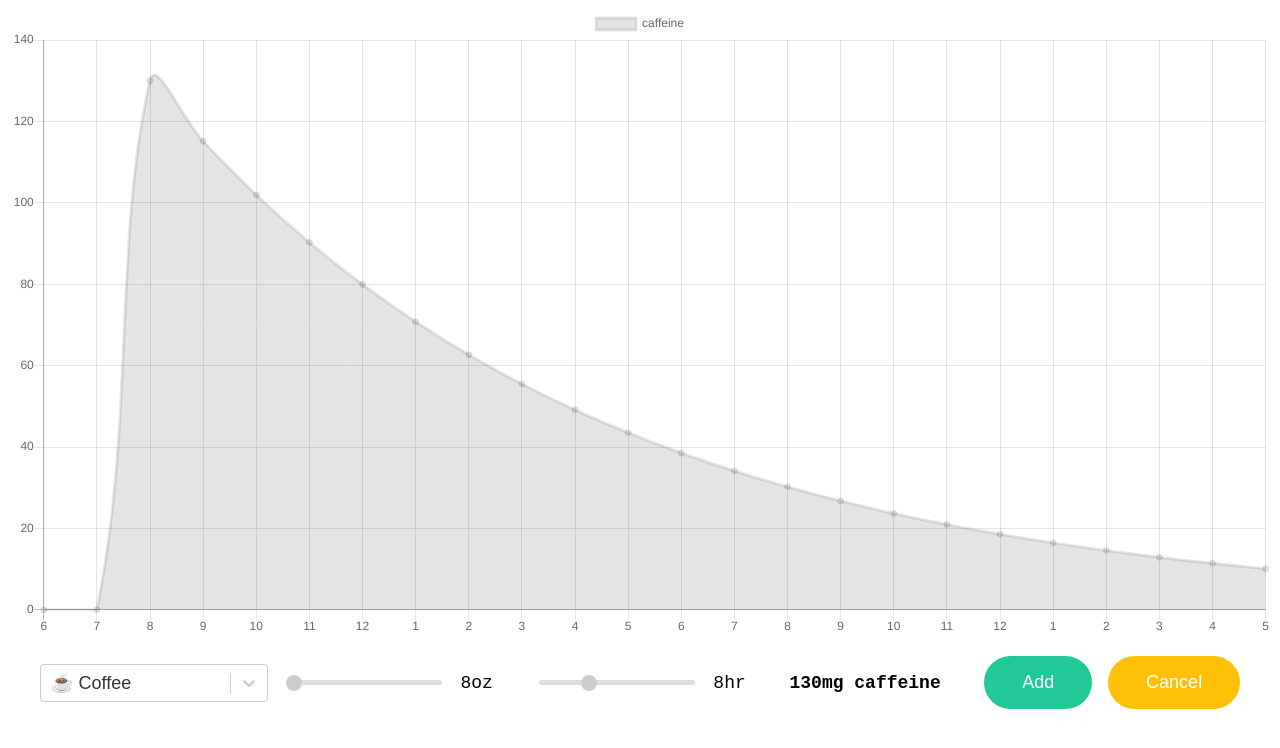
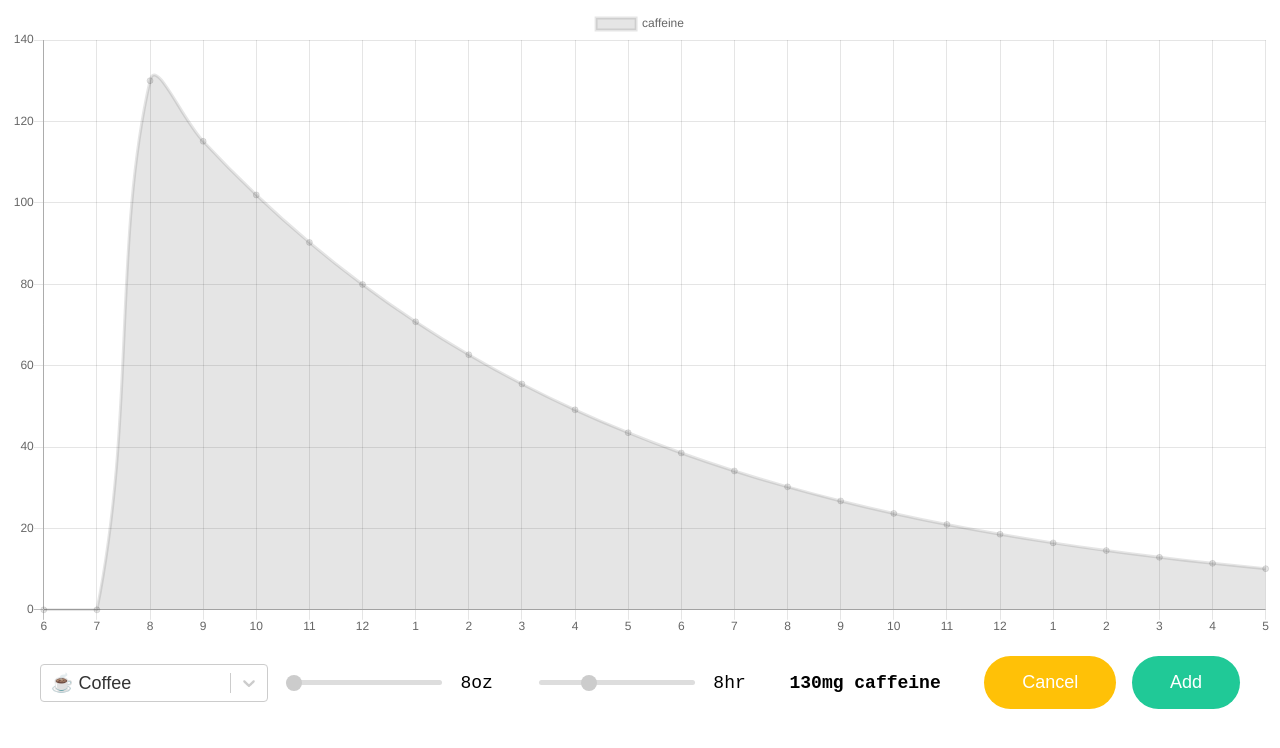
Before and after one commit to scotato/caffeine-calculator, a React (Create React App) app: page / in a window 1280 px wide. Both pictures are taken after a click on the button "Add Drink". Shown: the top 748 px of the page. Built offline with nearby package versions, Linux system fonts and the light colour scheme.

Commit message:
swap add/cancel buttons

```diff
--- a/src/components/Chart.js
+++ b/src/components/Chart.js
@@ -99,8 +99,8 @@ const Chart = () => {
             <label for="hour" style={{fontFamily: 'monospace'}}>{hour}hr</label>
             <strong style={{fontFamily: 'monospace'}}>{drink.caffeine / drink.oz * quantity}mg caffeine</strong>
 
+            <Button onClick={setDefaults} type='warning'>Cancel</Button>
             <Button onClick={addDrink} type='success'>Add</Button>
-            <Button onClick={setDefaults} type='warning'>Cancel</Button>
           </>
         ) : (
           <>
```
